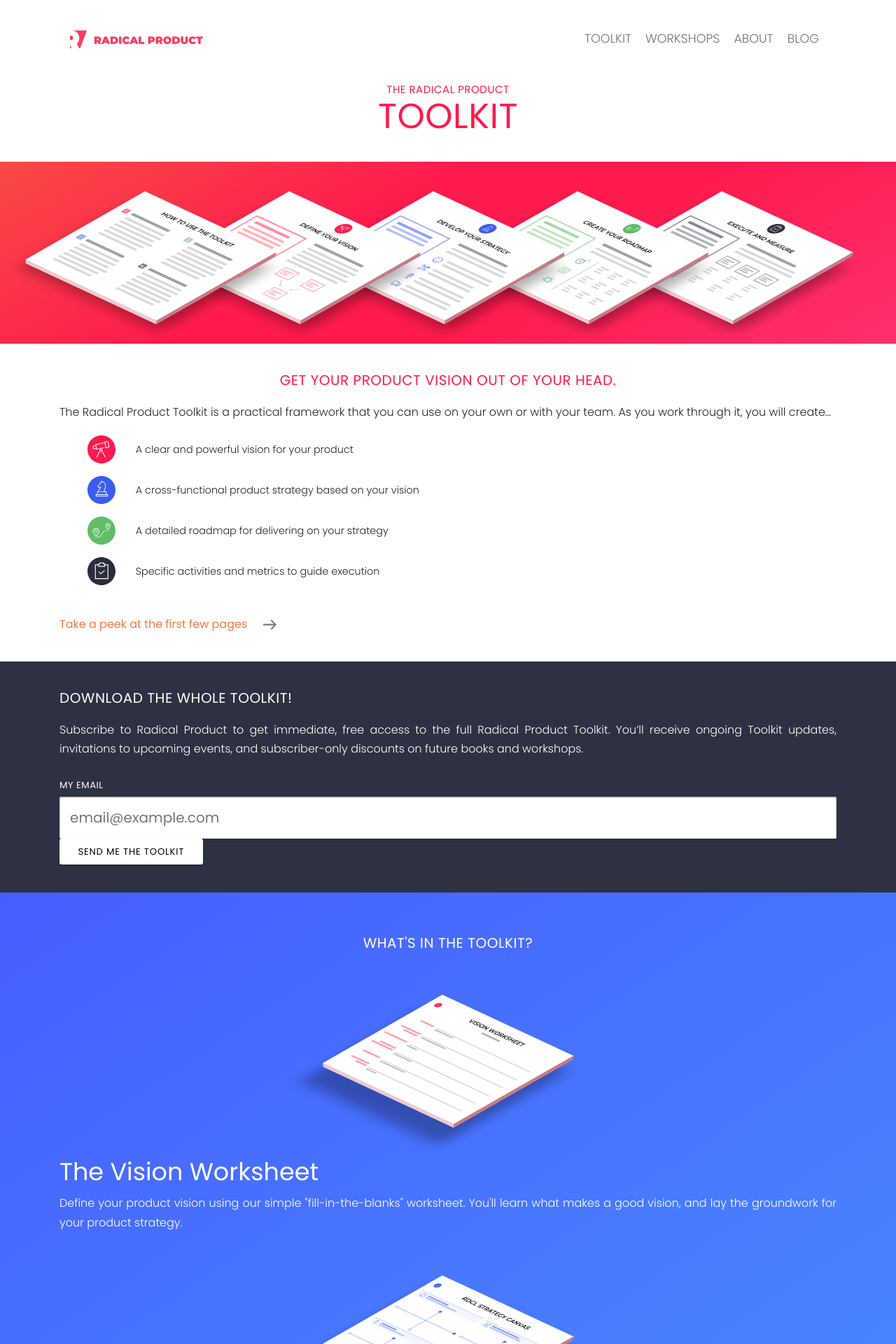
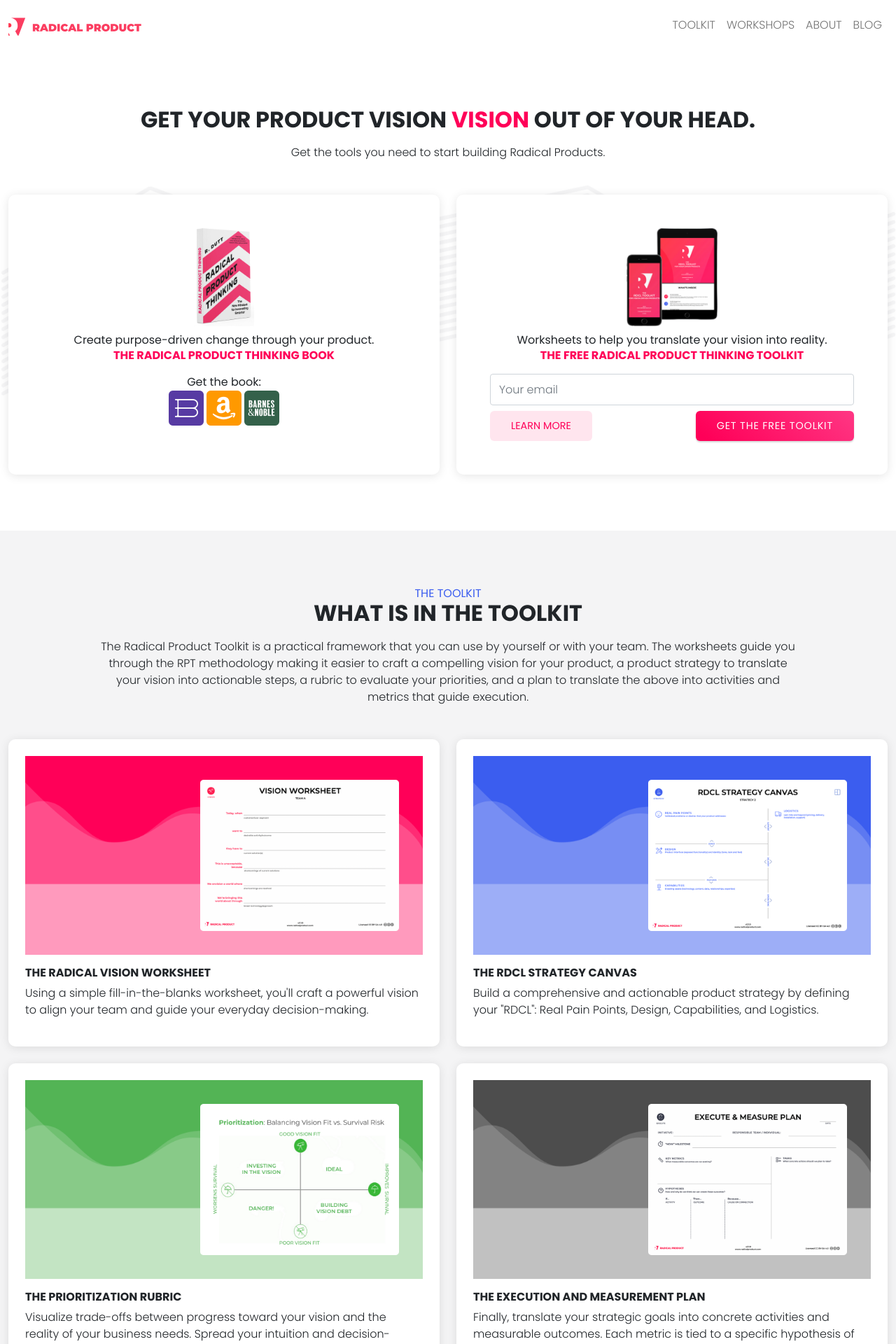
Before and after one commit to qq7te/radical-product, a Jekyll site: the page built from src/toolkit.html, in a window 1280 px wide. Shown: the top 1920 px of the page at 70% size. Built offline with Jekyll 4.4.1, drawn with Linux system fonts in a browser that asks for light colours; some of the changed text lies outside the part shown.

Commit message:
adding toolkit page

```diff
--- /dev/null
+++ b/src/_data/canvas.yml
@@ -0,0 +1,15 @@
+- title: The Radical Vision Worksheet
+  copy: Using a simple fill-in-the-blanks worksheet, you'll craft a powerful vision to align your team and guide your everyday decision-making.
+  img: "/images/vision-canvas.png"
+
+- title: The RDCL Strategy Canvas
+  copy: 'Build a comprehensive and actionable product strategy by defining your "RDCL": Real Pain Points, Design, Capabilities, and Logistics.'
+  img: "/images/strategy-canvas.png"
+
+- title: The Prioritization Rubric
+  copy: Visualize trade-offs between progress toward your vision and the reality of your business needs. Spread your intuition and decision-making rationale across your organization.
+  img: "/images/rubric.png"
+
+- title: The Execution and Measurement Plan
+  copy: Finally, translate your strategic goals into concrete activities and measurable outcomes. Each metric is tied to a specific hypothesis of change and guides your team toward achieving the vision and building a truly radical product.
+  img: "/images/plan.png"
--- a/src/_sass/_typography.scss
+++ b/src/_sass/_typography.scss
@@ -1,73 +1,10 @@
-
-h1,
-h2,
-h3
-{
-    font-weight: 500;
-}
-
-.header .headline
-{
-    font-size: 2.5em;
-    line-height: 1;
-
-    margin-bottom: 1.5rem;
-
-    letter-spacing: .5px;
-    text-transform: uppercase;
-}
-
-.header .headline__sub
-{
-    font-size: .3em;
-    line-height: 1;
-    margin-bottom: 0.4em;
-}
-
-.header p
-{
-    font-size: .9em;
-    font-weight: 500;
-    line-height: 1.4;
-
-    margin-bottom: 1.5rem;
-}
-
-.content p
-{
-    font-size: .8em;
-    font-weight: 300;
-    line-height: 1.7;
-
-    margin-bottom: 1rem;
-
-    text-align: left;
-}
-
-.content .section-header
-{
-    font-size: 1em;
-
-    margin-bottom: 1rem;
-
-    text-align: center;
-    letter-spacing: .5px;
-    text-transform: uppercase;
-}
-
-.content--cta .section-header
-{
-    text-align: left;
-}
-
 //New Style
 html {
-    font-size: 16px;
+    font-size: 16px !important;
 }
 
 body {
     font-family: 'Poppins', sans-serif !important;
-    font-size: 16px;
 }
 
 .title {
@@ -84,11 +21,11 @@
 }
 
 .text{
-    font-size: 1rem;
+    font-size: 1.125;
 }
 
 .small-text {
-    font-size: 0.875rem;
+    font-size: 1rem;
 }
 
 .link {
--- a/src/_sass/_utility.scss
+++ b/src/_sass/_utility.scss
@@ -59,6 +59,11 @@
     &:hover {color: #FFFFFF; }
 }
 
+//reset
+.reset-list {
+    list-style-type: none;
+    padding-left: 0;
+}
 
 //form
 
@@ -76,9 +81,7 @@
     background-image: linear-gradient(221deg, #FF3784 0%, #FF0058 93%);
     border-radius: 6px;
     padding: 11px 30px;
-    height: 45px;
     font-size: 0.9rem;
-    line-height: 1;
     transition: all 0.50s;
 }
 
@@ -86,9 +89,7 @@
     background: rgba(255,0,88,0.10);
     border-radius: 6px;
     padding: 11px 30px;
-    height: 45px;
     font-size: 0.9rem;
-    line-height: 1.3;
     text-decoration: none;
     transition: all 0.50s;
 }
@@ -220,3 +221,10 @@
         }
     }
 }
+
+
+.toolkit-banner img{
+    max-height: 140px;
+    display: block;
+    margin: 0 auto;
+}
--- a/src/toolkit.html
+++ b/src/toolkit.html
@@ -1,109 +1,167 @@
 ---
 title: Toolkit
 layout: default
-logo_type: normal
-redirect_from:
-  - /RadicalProductCanvas_v1.0.pdf/
-  - /RDCLToolkit_v2.0.pdf/
+
+tagline: "Get the tools you need to start building Radical Products."
+
+bannerBookTag: "Create purpose-driven change through your product."
+bannerBookTitle: "THE RADICAL PRODUCT THINKING BOOK"
+bannerBookCTA: "Get the book:"
+bookshopLink: "/"
+barnesLink: "/"
+amazonLink: "/"
+
+bannerToolkitTag: "Worksheets to help you translate your vision into reality."
+bannerToolkitTitle: " THE FREE RADICAL PRODUCT THINKING TOOLKIT"
+bannerToolkitInputPlaceholder: "Your email"
+bannerToolkitCTA: "Get The Free Toolkit"
+bannerToolkitCTA2: "Learn More"
+
+toolkitTag: "The toolkit"
+toolkitTitle: "What is in the toolkit"
+toolkitCopy: "The Radical Product Toolkit is a practical framework that you can use by yourself or with your team. The worksheets guide you through the RPT methodology making it easier to craft a compelling vision for your product, a product strategy to translate your vision into actionable steps, a rubric to evaluate your priorities, and a plan to translate the above into activities and metrics that guide execution."
+
+bookTag: "The Book"
+bookTitle: "Radical Product Thinking: The New Mindset for Innovating Smarter"
+bookCopy: "The Radical Product Thinking book offers a compelling antidote to short-term thinking so prevalent in product development. Through insightful and refreshing examples from around the world, the book guides readers through through the five elements of the methodology (Vision, Strategy, Prioritization, Execution, and Culture) to develop a clear process for achieving their desired change, incorporating it into daily activities, and turning RPT skills into muscle memory."
+bookLink: ""
+bookLinkCopy: "Take a peak at the first few pages"
+
+resTitle: "The Radical Resources"
+resCopy: "If you have the book, here are resources to help you spread these ideas to your colleagues. Sign up to get the following:"
+resList: ["Book club discussion guide so you can help your organization adopt new a smarter mindset for innovation", "Access to RPT meetups to get tips and share your learning", "Access to short animated videos to help you spread your influence and new way of thinking"]
+
+resPlaceholder: "Enter your email"
+resCTA: "subscribe"
+
 ---
-	<header class="header header--inner">
-		<div class="container">
+
+
+<header>
     {% include nav.html %}
-			<div class="container container--tight">
-				<h1 class="headline"><span class="headline__sub">The Radical Product</span> Toolkit</h1>
+</header>
+
+<section class="landing-banner section-padding toolkit-banner">
+    <div class="container-xxl">
+		<div class="text-center mb-5">
+			<h2 class="uppercase bold subtitle mb-3">get your product vision <span class="pink-text">vision</span> out of your head. </h2>
+			<p class="big-text light tight-container mb-4">{{page.tagline}}</p>
 		</div>
-		</div>
-	</header>
-	<div class="hero hero--warm">
-		<div class="iso-cards">
-			<div class="iso-card">
-				<div class="cover"><img src="/img/tk-5.svg" alt=""></div>
-			</div>
-			<div class="iso-card">
-				<div class="cover"><img src="/img/tk-4.svg" alt=""></div>
-			</div>
-			<div class="iso-card">
-				<div class="cover"><img src="/img/tk-3.svg" alt=""></div>
-			</div>
-			<div class="iso-card">
-				<div class="cover"><img src="/img/tk-2.svg" alt=""></div>
-			</div>
-			<div class="iso-card">
-				<div class="cover"><img src="/img/tk-1.svg" alt=""></div>
+
+		<div class="row d-flex">
+            <div class="col-12 col-md-6 mb-3 mb-md-0">
+                <div class="box p-3 p-md-5 text-center h-100">
+					<img src="/images/book.png" alt="" class="mb-2">
+					<span class="text d-block">{{page.bannerBookTag}}</span>
+					<h6 class="text bold uppercase pink-text mb-3">{{page.bannerBookTitle}}</h6>
+					<span class="text d-block">{{page.bannerBookCTA}}</span>
+					<div class="d-flex flex-row justify-content-center">
+						<a href="{{page.bookshopLink}}" class="bookshop white-text mb-1 me-1"><img src="/images/bookshop.png" alt="" width="50px"></a>
+                        <a href="{{page.amazonLink}}" class="amazon white-text mb-1 me-1"><img src="/images/amazon.png" alt="" width="50px"></a>
+                        <a href="{{page.barnesLink}}" class="barnes white-text"><img src="/images/barnes.png" alt="" width="50px"></a>
 					</div>
 				</div>
             </div>
 
-	<section class="content content--primary">
-		<div class="container container--content">
-			<h2 class="section-header">Get your product vision out of your head.</h2>
-			<p>The Radical Product Toolkit is a practical framework that you can use on your own or with your team. As you work through it, you will create…</p>
-			<ul class="token-list">
-				<li class="token-list__item">
-					<img src="/img/token-vision.svg" alt="">
-					<p>A clear and powerful vision for your product</p>
-				</li>
-				<li class="token-list__item">
-					<img src="/img/token-strategy.svg" alt="">
-					<p>A cross-functional product strategy based on your vision</p>
-				</li>
-				<li class="token-list__item">
-					<img src="/img/token-roadmap.svg" alt="">
-					<p>A detailed roadmap for delivering on your strategy</p>
-				</li>
-				<li class="token-list__item">
-					<img src="/img/token-execute.svg" alt="">
-					<p>Specific activities and metrics to guide execution</p>
-				</li>
-			</ul>
-			<a href="/pdf/Radical_Product_Toolkit_PREVIEW.pdf" class="read-more">Take a peek at the first few pages</a>
+			<div class="col-12 col-md-6">
+				<div class="box p-3 p-md-5 text-center h-100">
+					<img src="/images/toolkit-tablet.png" alt="" class="mb-2">
+					<span class="text d-block">{{page.bannerToolkitTag}}</span>
+					<h6 class="text bold uppercase pink-text mb-3">{{page.bannerToolkitTitle}}</h6>
+					<div>
+						<form action="https://radicalproduct.us10.list-manage.com/subscribe/post?u=5559a62245d86aeeefd822705&amp;id=7fc7e415ad"
+							method="post" id="mc-embedded-subscribe-form" name="mc-embedded-subscribe-form" class="validate signup w-"
+							target="_blank" novalidate>
+							<fieldset class="d-flex justify-content-center flex-column">
+								<input type="email" value="" name="EMAIL" class="form-control text-input text light d-block" id="mce-EMAIL" placeholder="{{page.bannerToolkitInputPlaceholder}}">
+								<div style="position: absolute; left: -5000px;" aria-hidden="true">
+									<input type="text" name="b_5559a62245d86aeeefd822705_7fc7e415ad" tabindex="-1" value="">
+								</div>
+								<div class="d-flex justify-content-between flex-wrap">
+									<a href="#toolkit" class="secondary-button d-inline-block pink-text uppercase bg-light-pink mt-2">{{page.bannerToolkitCTA2}}</a>
+									<button type="submit" value="Subscribe" name="subscribe" id="mc-embedded-subscribe" class="primary-button text-white uppercase bg-pink d-inline-block mt-2">{{page.bannerToolkitCTA}}</button>
+								</div>
+							</fieldset>
+						</form>
+					</div>
+				</div>
+			</div>
+        </div>
     </div>
 </section>
-	<section class="content content--cta" id="download">
-		<div class="container container--content">
-			<h2 class="section-header">Download the whole toolkit!</h2>
-			<p>Subscribe to Radical Product to get immediate, free access to the full Radical Product Toolkit. You’ll receive ongoing Toolkit updates, invitations to upcoming events, and subscriber-only discounts on future books and workshops.</p>
-			<form action="https://kayt.us10.list-manage.com/subscribe/post?u=5559a62245d86aeeefd822705&amp;id=8002eca168" method="post" id="mc-embedded-subscribe-form" name="mc-embedded-subscribe-form" class="validate" target="_blank" novalidate="">
-				<label for="email">My Email</label>
-				<input type="email" value="" name="EMAIL" class="required email" id="mce-EMAIL" placeholder="email@example.com">
+
+<section class="section-padding bg-gray" id="toolkit">
+    <div class="container-xxl">
+		<div class="text-center">
+            <h6 class="purple-text uppercase mb-0">{{page.toolkitTag}}</h6>
+            <h2 class="subtitle uppercase mb-3">{{page.toolkitTitle}}</h2>
+            <p class="text light text-container mb-5">{{page.toolkitCopy}}</p>
+        </div>
+
+		<div class="row">
+			{% for canvas in site.data.canvas %}
+				<div class="col-12 col-md-6 mb-4">
+					<div class="box p-4 h-100">
+						<img src="{{canvas.img}}" alt="" width="100%" class="mb-3">
+						<h6 class="text bold uppercase">{{canvas.title}}</h6>
+						<p class="text light">{{canvas.copy}}</p>
+					</div>
+				</div>
+			{% endfor %}
+		</div>
+	</div>
+</section>
+
+<section class="section-padding">
+	<div class="container-xxl">
+		<div class="row">
+			<div class="col-12 col-md-6">
+
+			</div>
+			<div class="col-12 col-md-6">
+				<h6 class="purple-text uppercase mb-0">{{page.bookTag}}</h6>
+				<h2 class="subtitle uppercase mb-3">{{page.bookTitle}}</h2>
+				<p class="text light text-container mb-3">{{page.bookCopy}}</p>
+				<a href="{{page.bookLink}}" class="link pink-text uppercase">{{page.bookLinkCopy}} <i class="bi bi-arrow-right"></i></a>
+			</div>
+		</div>
+	</div>
+</section>
+
+<section class="bg-purple wavy-bg-img py-5">
+    <div class="container-xxl white-text">
+        <div class="row d-flex align-items-center">
+			<div class="col-12 col-md-6">
+				<h2 class="subtitle uppercase mb-3">{{page.resTitle}}</h2>
+				<p class="text light">{{page.resCopy}}</p>
+				<ul class="text light reset-list mb-4">
+					{% for item in page.resList %}
+					<li class="mb-2 d-flex flex-row align-items-center">
+						<div class="me-2"><i class="bi bi-check2"></i></div>
+						<div>{{item}}</div>
+					</li>
+					{% endfor %}
+				</ul>
+				<div>
+					<form action="https://radicalproduct.us10.list-manage.com/subscribe/post?u=5559a62245d86aeeefd822705&amp;id=7fc7e415ad"
+						method="post" id="mc-embedded-subscribe-form" name="mc-embedded-subscribe-form" class="validate signup"
+						target="_blank" novalidate>
+						<fieldset class="d-flex flex-column flex-md-row">
+							<input type="email" value="" name="EMAIL" class="required email text-input mid-input text light me-1 mb-2" id="mce-EMAIL" placeholder="{{page.resPlaceholder}}">
 							<div style="position: absolute; left: -5000px;" aria-hidden="true">
-                  <input type="text" name="b_5559a62245d86aeeefd822705_8002eca168" tabindex="-1" value="">
+								<input type="text" name="b_5559a62245d86aeeefd822705_7fc7e415ad" tabindex="-1" value="">
 							</div>
-				<button type="submit" value="Sign Up" name="subscribe" id="mc-embedded-subscribe" class="button">Send me the toolkit</button>
+							<div class="clear">
+								<button type="submit" value="Subscribe" name="subscribe" id="mc-embedded-subscribe" class="primary-button text-white uppercase bg-pink">{{page.resCTA}}</button>
+							</div>
+						</fieldset>
 					</form>
 				</div>
-	</section>
-	<section class="content content--secondary">
-		<h2 class="section-header">What's in the toolkit?</h2>
-		<div class="content__subsection">
-			<div class="iso-card">
-				<div class="cover"><img src="/img/tk-vision-detail.svg" alt=""></div>
+
 			</div>
-			<div class="subsection-content container container--tight">
-				<h3 class="section-subhead">The Vision Worksheet</h3>
-				<p>Define your product vision using our simple "fill-in-the-blanks" worksheet. You'll learn what makes a good vision, and lay the groundwork for your product strategy.</p>
-			</div>
-			<div class="iso-card">
-				<div class="cover"><img src="/img/tk-strategy-detail.svg" alt=""></div>
-			</div>
-			<div class="subsection-content container container--tight">
-				<h3 class="section-subhead">The RDCL Canvas</h3>
-				<p>Build out your cross-functional product strategy by defining your "RDCL": Real Pain Points, Design, Capabilities, and Logistics. You'll learn how to evaluate trade-offs between vision fit and business sustainability, and come up with a strategy to achieve your vision.</p>
-			</div>
-			<div class="iso-card">
-				<div class="cover"><img src="/img/tk-roadmap-detail.svg" alt=""></div>
-			</div>
-			<div class="subsection-content container container--tight">
-				<h3 class="section-subhead">The Integrated Roadmap</h3>
-				<p>Visualize your strategic goals across time, and assign them to the right teams and individuals. This isn't your standard product roadmap — it also includes sales, marketing, and customer support, to ensure alignment across all contributors.</p>
-			</div>
-			<div class="iso-card">
-				<div class="cover"><img src="/img/tk-execution-detail.svg" alt=""></div>
-			</div>
-			<div class="subsection-content container container--tight">
-				<h3 class="section-subhead">The Execution Model</h3>
-				<p>Finally, collaborate with your managers and functional area team leaders to break down your strategic activities into concrete tasks and measurable outcomes. Each metric is tied to a specific change hypothesis — no hand-waving allowed! This results in a detailed execution plan, guiding your team toward achieving the vision and building a truly radical product.</p>
+			<div class="col-12 col-md-6">
+				<img src="/images/resources.png" alt="" width="100%">
 			</div>
 		</div>
-		<a class="cta" data-action-hook="download-toolkit" href="/toolkit/#download">Get the free toolkit</a>
+    </div>
 </section>
--- a/src/workshops.html
+++ b/src/workshops.html
@@ -99,7 +99,7 @@
         <div class="text-center">
             <h6 class="purple-text uppercase mb-0">{{page.speakingTagline}}</h6>
             <h2 class="subtitle uppercase mb-3">{{page.speakingTitle}}</h2>
-            <p class="text light text-container mb-3">{{page.speakingCopy}}</p>
+            <p class="text light text-container mb-5">{{page.speakingCopy}}</p>
         </div>
 
         <div class="row talks">
@@ -112,7 +112,7 @@
                     <button type="button" data-bs-target="#carouselExampleIndicators" data-bs-slide-to="4" class="ms-2" aria-label="Slide 5"></button>
                     <button type="button" data-bs-target="#carouselExampleIndicators" data-bs-slide-to="5" class="ms-2" aria-label="Slide 6"></button>
                 </div>
-                <div class="carousel-inner mb-5 overflow-visible">
+                <div class="carousel-inner mb-5 pb-3 overflow-visible">
                     {% for talk in site.data.talks %}
                         <div class="carousel-item box p-5 {% if forloop.first == true %} active{% endif %}">
                             <div class="row d-flex align-items-center">
@@ -201,7 +201,7 @@
             <div class="col-12 col-md-6">
                 <h6 class="purple-text uppercase mb-0">{{page.speakerTag}}</h6>
                 <h2 class="subtitle uppercase mb-3">{{page.speakerTitle}}</h2>
-                <p class="light mb-0">{{page.speakerCopy}}</p>
+                <p class="light mb-0 text">{{page.speakerCopy}}</p>
             </div>
             <div class="col-12 col-md-6 d-flex justify-content-center">
                 <img src="/images/radhika.png" alt="" width="100%">
```
Also changed, not shown: src/_includes/head.html (+1 -6 lines), src/images/plan.png (added), src/images/rubric.png (added), src/images/strategy-canvas.png (added), src/images/toolkit-tablet.png (added), src/images/vision-canvas.png (added). Lines whose indentation alone changed are shown as unchanged.
